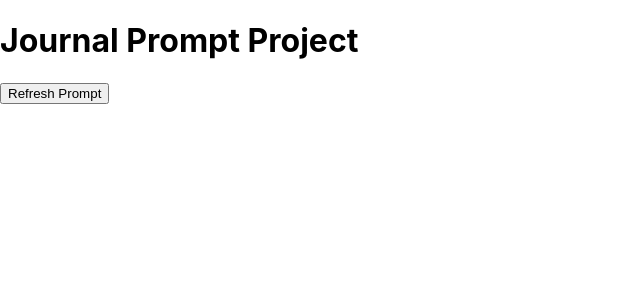
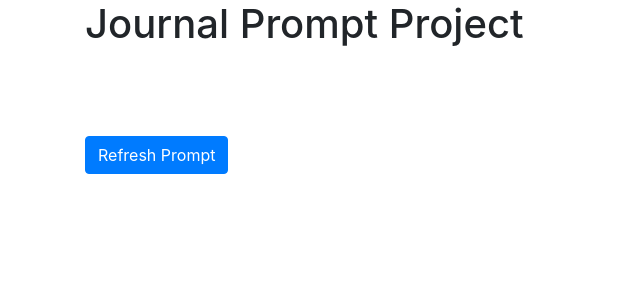
Before and after one commit to zachary-hardin/journal-prompt, a React (Create React App) app in the folder journal-prompt-app/: page / in a window 1280 px wide. Shown: the top 300 px of the page, without its empty margins (0-640 px from the left). Built offline with nearby package versions, Linux system fonts and the light colour scheme; no server answers.

Commit message:
Add Bootstrap and basic styling

```diff
--- a/journal-prompt-app/package.json
+++ b/journal-prompt-app/package.json
@@ -8,6 +8,7 @@
     "@testing-library/react": "^11.2.2",
     "@testing-library/user-event": "^12.6.0",
     "axios": "^0.21.1",
+    "bootstrap": "^4.5.3",
     "react": "^17.0.1",
     "react-dom": "^17.0.1",
     "react-scripts": "4.0.1",
--- a/journal-prompt-app/src/App.js
+++ b/journal-prompt-app/src/App.js
@@ -15,12 +15,25 @@ function App() {
     });
   }
 
+  const promptLoaded = () => {
+    if (prompt.prompt) {
+      return (<p>{prompt.prompt}</p>);
+    }
+  }
+
   return (
-    <div>
+    <div className={'container'}>
       <h1>Journal Prompt Project</h1>
-      <p>{prompt.prompt}</p>
 
-      <button data-testid={'refreshPrompt'} onClick={retrievePrompt}>Refresh Prompt</button>
+      <div style={{ height: '5rem' }}>
+        {promptLoaded()}
+      </div>
+
+      <button
+        className={'btn btn-primary'}
+        data-testid={'refreshPrompt'}
+        onClick={retrievePrompt}
+      >Refresh Prompt</button>
     </div>
   );
 }
--- a/journal-prompt-app/src/index.js
+++ b/journal-prompt-app/src/index.js
@@ -3,6 +3,7 @@ import ReactDOM from 'react-dom';
 import './index.css';
 import App from './App';
 import reportWebVitals from './reportWebVitals';
+import 'bootstrap/dist/css/bootstrap.css';
 
 ReactDOM.render(
   <React.StrictMode>
```
Also changed, not shown: 1 other file (tests, documents, lock files or other folders).
